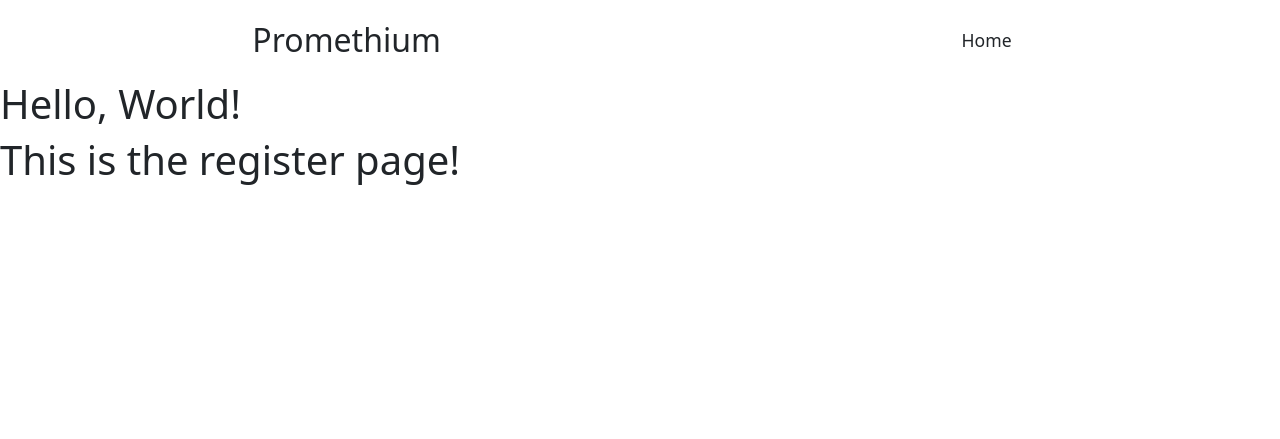
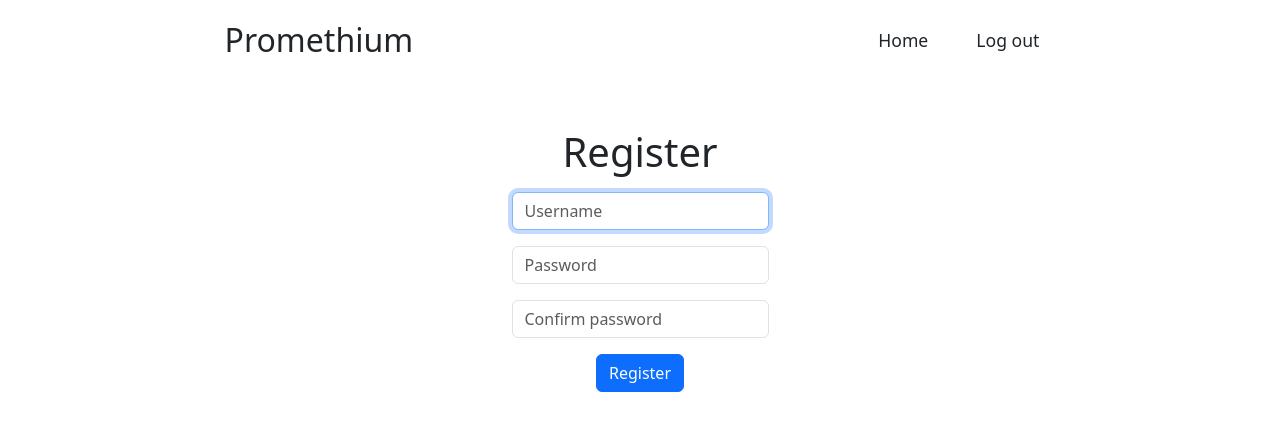
Before and after one commit to JoshuaMilano/Promethium-Project-Planner, a Flask app: template templates/register.html in a window 1280 px wide. Shown: the top 439 px of the page. Run offline with Flask 3, Linux system fonts and the light colour scheme; the template is opened without the code that fills it, so the values that code supplies are empty; the visitor is signed in with stand-in values (Sample User, id 1).

Commit message:
Added the functionality for register.html, and separated some functions into a helper file.

```diff
--- a/app.py
+++ b/app.py
@@ -1,34 +1,89 @@
 # Imports
 import os
+import sqlite3
 from dotenv import load_dotenv
 from flask import Flask, render_template, session, request, redirect, url_for
 from functools import wraps
+from werkzeug.security import generate_password_hash, check_password_hash
+from helpers import login_required, fetch_db
+
 
 # Load the .env file
 load_dotenv()
 
+
 # Creating app
 app = Flask(__name__)
+
 
 # Grab secret_key from the .env file
 app.secret_key = os.getenv("FLASK_SECRET_KEY")
 
-# Creating the login_required decorator
-def login_required(f):
-    @wraps(f)
-    def decorated_function(*args, **kwargs):
-        if session.get("user_id") is None:
-            return redirect(url_for('login', next=request.url))
-        return f(*args, **kwargs)
-    return decorated_function
 
-
-
+# Routes
+# index page
 @app.route('/')
 @login_required
 def index():
     return render_template('index.html')
 
-@app.route('/login')
+
+# register page
+@app.route('/register', methods=['GET', 'POST'])
+def register():
+    if request.method == 'POST':
+        # Retrieve form info
+        username = request.form.get('username')
+        password = request.form.get('password')
+        password_confirmation = request.form.get('password-confirmation')
+
+        # Check form info is valid
+        if not username or not password or password != password_confirmation:
+            # Eventually, I'll use flash here to let the user know what went wrong
+            return render_template('register.html')
+
+        # Create the password hash
+        hashed_password = generate_password_hash(password)
+
+        db = fetch_db()
+
+        # Try to add the user to the database
+        try:
+            # Create db cursor
+            cursor = db.cursor()
+            cursor.execute("INSERT INTO users (username, hash) VALUES (?, ?)", (username, hashed_password))
+            db.commit()
+            # Store user in session
+            session['user_id'] = cursor.lastrowid
+        except sqlite3.IntegrityError:
+            # If username already exists
+            db.close()
+            # Flash an error to the user
+            return render_template('register.html')
+
+        db.close()
+
+        return redirect('/')
+    return render_template('register.html')
+
+
+# login page
+@app.route('/login', methods=['GET', 'POST'])
 def login():
+
+    session.clear()
+
+    if request.method == 'POST':
+        return redirect('/')
     return render_template('login.html')
+
+
+# Log out
+@app.route('/logout')
+def logout():
+    session.clear()
+    return redirect('/')
+
+
+if __name__ == '__main__':
+    app.run(debug=True)
--- a/templates/layout.html
+++ b/templates/layout.html
@@ -13,14 +13,16 @@
             <div class="prm-navlinks">
                 {% if session["user_id"] %}
                 <a href="/">Home</a>
+                <a href="/logout">Log out</a>
                 {% else %}
                 <a href="/login">Log in</a>
                 <a href="/register">Register</a>
                 {% endif %}
             </div>
         </nav>
+        <main class="container py-5 text-center">
         {% block body %}{% endblock %}
-
+        </main>
         <script src="https://cdn.jsdelivr.net/npm/bootstrap@5.3.8/dist/js/bootstrap.bundle.min.js" integrity="sha384-FKyoEForCGlyvwx9Hj09JcYn3nv7wiPVlz7YYwJrWVcXK/BmnVDxM+D2scQbITxI" crossorigin="anonymous"></script>
     </body>
 </html>
--- a/templates/register.html
+++ b/templates/register.html
@@ -1,5 +1,17 @@
 {% extends "layout.html" %}
 {% block body %}
-    <h1>Hello, World!</h1>
-    <h1>This is the register page!</h1>
+    <h1 class="mb-3">Register</h1>
+    <form action="/register" method="post">
+        <div class="mb-3">
+            <input autocomplete="off" autofocus class="form-control mx-auto w-auto" name="username" placeholder="Username" type="text">
+        </div>
+        <div class="mb-3">
+            <input autocomplete="off" class="form-control mx-auto w-auto" name="password" placeholder="Password" type="password">
+        </div>
+        <div class="mb-3">
+            <input autocomplete="off" class="form-control mx-auto w-auto" name="password-confirmation" placeholder="Confirm password" type="password">
+        </div>
+        <button class="btn btn-primary" type="submit">Register</button>
+    </form>
+
 {% endblock %}
```
Also changed, not shown: helpers.py (added, +22 -0 lines).
